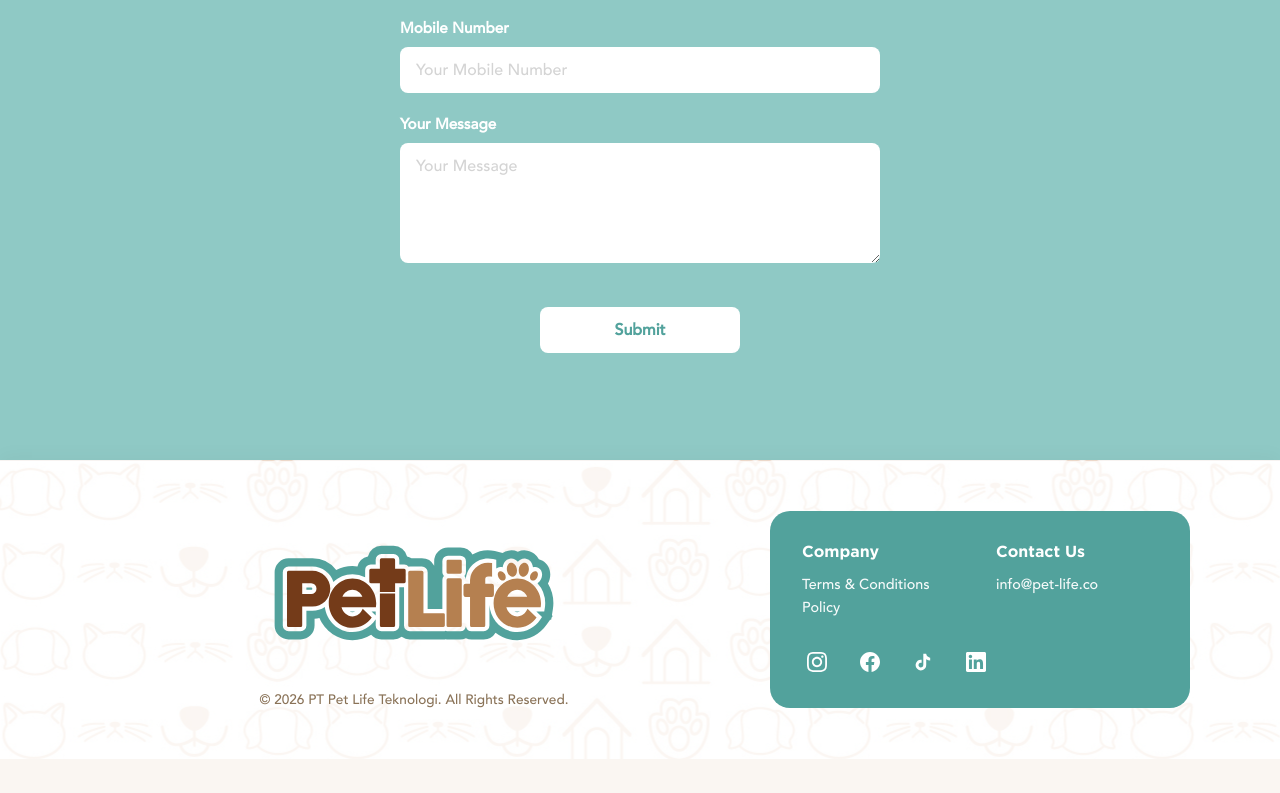
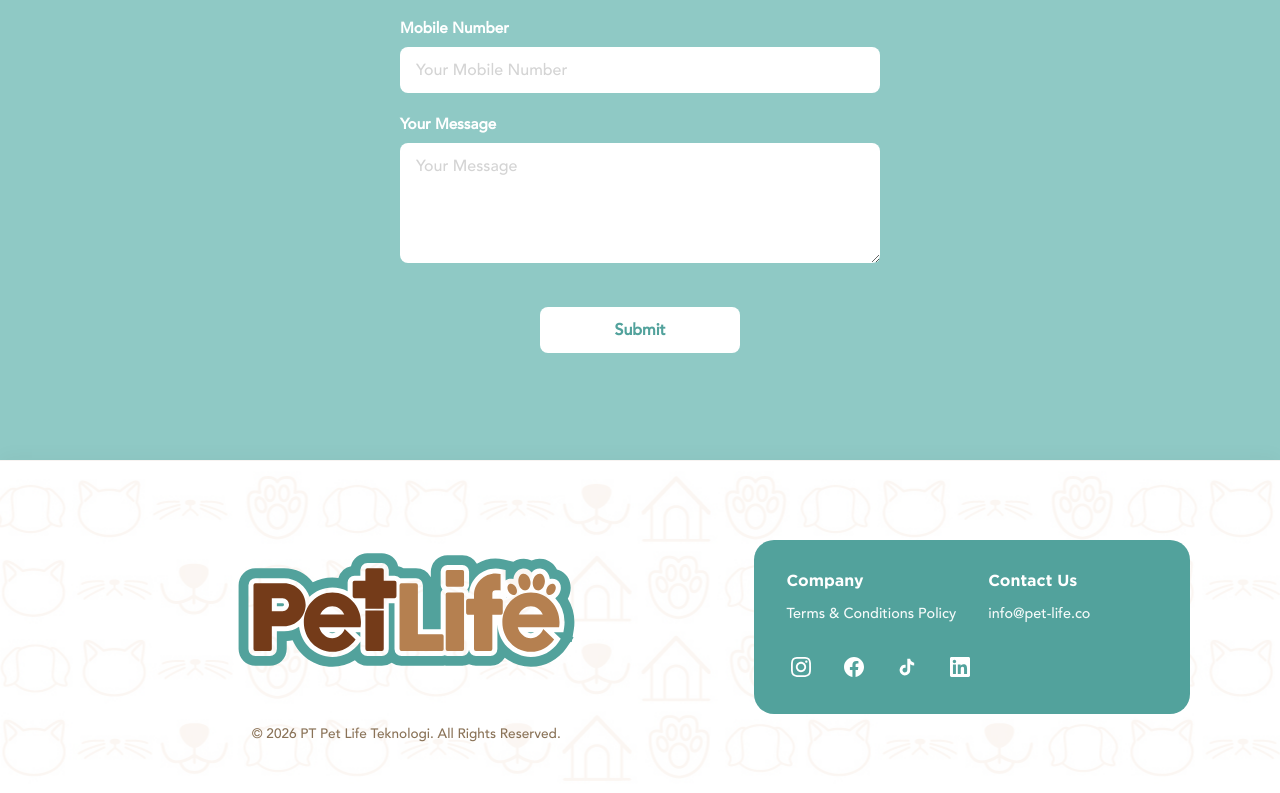
Before and after one commit to denis-p-guillot/petlife-corporate-website, a plain HTML site: page Website/index.html in a window 1280 px wide. Shown: the part 2832-3625 px from the top of the page. Before the commit the page ends 3591 px from the top, so only its background shows below. Drawn offline with Linux system fonts and the light colour scheme; files whose address does not match are found by name.

Commit message:
Footer update

```diff
--- a/Website/index.html
+++ b/Website/index.html
@@ -881,7 +881,7 @@
       text-align: center;
     }
     .footer-brand .logo-link { justify-content: center; }
-    .footer-brand .logo-link img { height: 168px; max-width: 100%; width: auto; }
+    .footer-brand .logo-link img { height: 202px; max-width: 100%; width: auto; }
     .footer-copyright {
       margin-top: 0.75rem;
       font-size: 0.85rem;
@@ -894,7 +894,7 @@
       display: grid;
       grid-template-columns: 1fr 1fr;
       gap: 1.5rem 2rem;
-      max-width: 420px;
+      max-width: 504px;
     }
     .footer-contact-block h4 {
       color: #fff;
```
